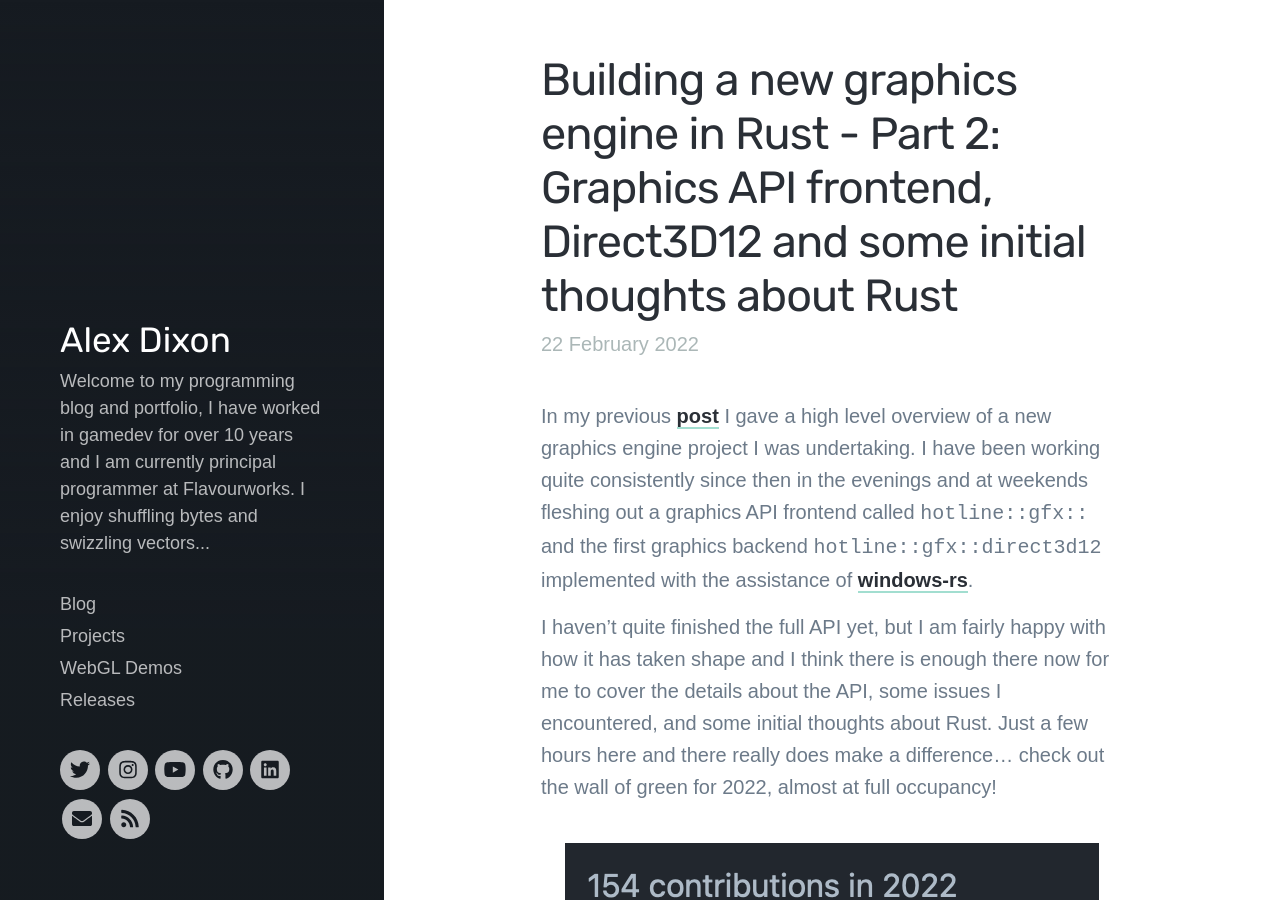
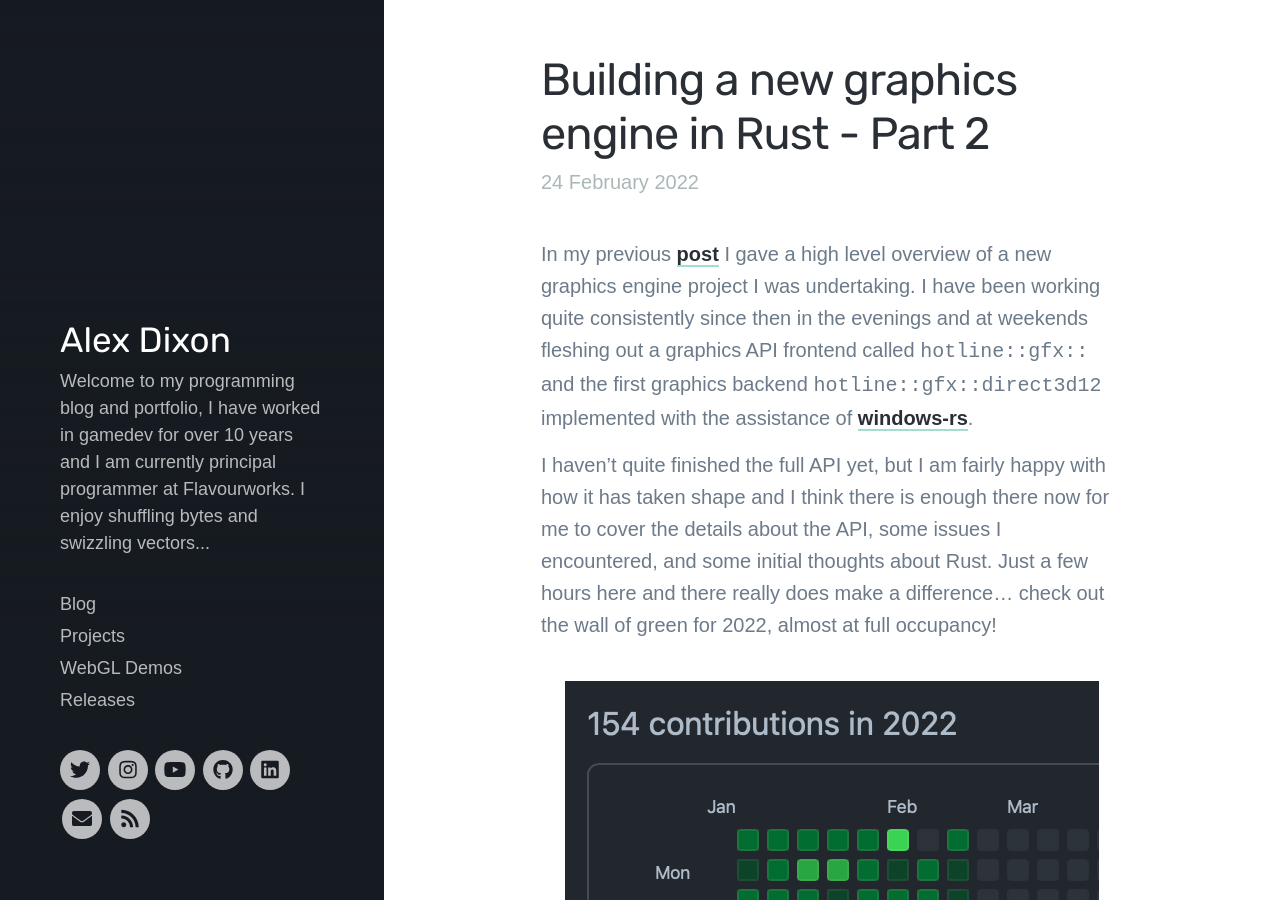
Before and after one commit to polymonster/polymonster.github.io, a Jekyll site: the page built from _posts/2022-02-22-bulding-new-engine-in-rust-2.md, in a window 1280 px wide and 900 px high. Built offline with Jekyll 4.4.1, drawn with Linux system fonts in a browser that asks for light colours; nearby versions of some CDN libraries; some web fonts are replaced.

Commit message:
- change title

```diff
--- a/_posts/2022-02-22-bulding-new-engine-in-rust-2.md
+++ b/_posts/2022-02-22-bulding-new-engine-in-rust-2.md
@@ -1,6 +1,6 @@
 ---
-title: 'Building a new graphics engine in Rust - Part 2: Graphics API frontend, Direct3D12 and some initial thoughts about Rust'
-date: 2022-02-22 21:40:00
+title: 'Building a new graphics engine in Rust - Part 2'
+date: 2022-02-24 21:40:00
 ---
 
 In my previous [post](https://www.polymonster.co.uk/blog/bulding-new-engine-in-rust) I gave a high level overview of a new graphics engine project I was undertaking. I have been working quite consistently since then in the evenings and at weekends fleshing out a graphics API frontend called `hotline::gfx::` and the first graphics backend `hotline::gfx::direct3d12` implemented with the assistance of [windows-rs](https://github.com/microsoft/windows-rs).
```
